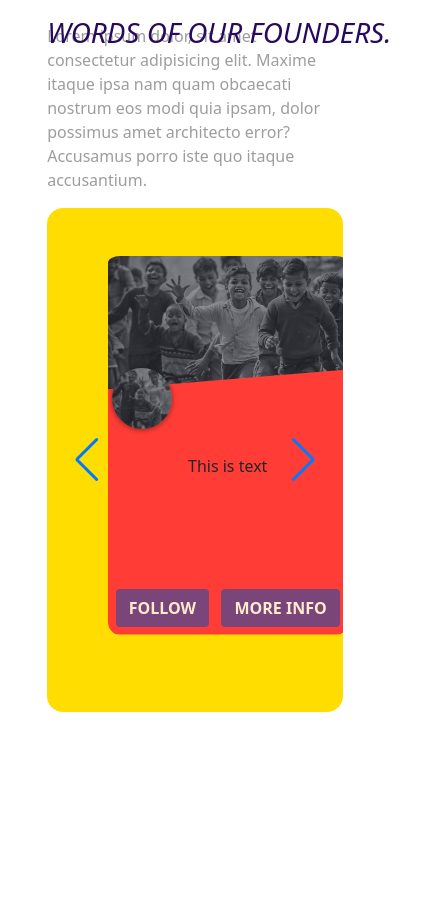
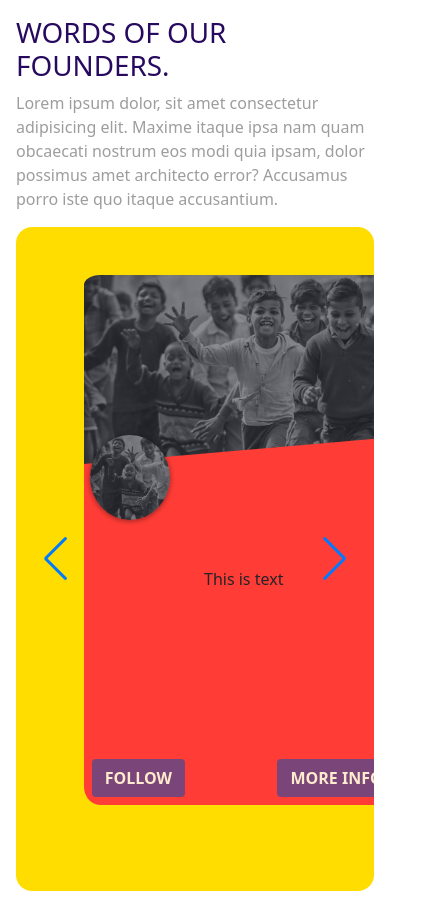
Before and after one commit to ParthJain247/Saksham-, a React (Create React App) app: page /Messages in a window 390 px wide. Shown: the whole page, 437 px wide, since content can reach past the window. Before the commit the page ends 844 px from the top, so only its background shows below. Built offline with nearby package versions, Linux system fonts and the light colour scheme.

Commit message:
messages component responsiveness

```diff
--- a/src/Components/Messages-components/mainMessages.css
+++ b/src/Components/Messages-components/mainMessages.css
@@ -1,12 +1,14 @@
 .Msg-page {
   overflow-x: hidden;
+  width: 100% !important;
 }
+
 .MsgBoxContainer {
   display: flex;
   flex-direction: column;
   margin: 0 auto;
   padding: 1em;
-  width: 84%;
+  width: 100%;
   overflow-x: hidden;
 }
 
--- a/src/Components/Messages-components/mainMessages.js
+++ b/src/Components/Messages-components/mainMessages.js
@@ -15,10 +15,9 @@ const MainMessages = () => {
   return (
     <div className="Msg-page">
       <div className="MsgBoxContainer">
-        <h1>
-          <i>WORDS OF OUR FOUNDERS.</i>
-        </h1>
-        <p>
+        <h1>WORDS OF OUR FOUNDERS.</h1>
+
+        <p className="msgIntoPara">
           Lorem ipsum dolor, sit amet consectetur adipisicing elit. Maxime
           itaque ipsa nam quam obcaecati nostrum eos modi quia ipsam, dolor
           possimus amet architecto error? Accusamus porro iste quo itaque
--- a/src/Components/Messages-components/messages.css
+++ b/src/Components/Messages-components/messages.css
@@ -1,6 +1,6 @@
 .item-messages {
   border-radius: 5%;
-  margin: 3em 0;
+  margin: 3em 3em !important;
   padding-right: 2.5%;
   width: 20pc;
   height: 35.5pc;
@@ -80,29 +80,33 @@
   cursor: pointer;
 }
 
-@media screen and (min-width: 280px) {
+@media screen and (min-width: 280px) and (max-width: 500px) {
   .item-messages {
-    margin-left: 3em !important;
+    margin-left: 3.5em !important;
+    width: 20pc !important;
+    height: 35.5pc !important;
   }
 }
 
-@media screen and (min-width: 300px) and (max-width: 360px) {
+@media screen and (min-width: 501px) and (max-width: 610px) {
   .item-messages {
-    margin: 3em -2em;
-    width: 15pc;
-    height: 25.5pc;
+    margin: 3em 6em !important;
+    width: 20pc !important;
+    height: 30pc !important;
   }
 
   .item-messages .item-pic {
+    width: 25% !important;
+
     top: 7rem;
   }
 }
 
-@media screen and (min-width: 360px) {
+@media screen and (min-width: 611px) {
   .item-messages {
-    margin: 3em -0.5em;
-    width: 15pc;
-    height: 25.5pc;
+    margin: 3em 3em !important;
+    width: 15pc !important;
+    height: 25.5pc !important;
   }
   .item-messages .item-pic {
     top: 7rem;
```
Also changed, not shown: 1 other file (tests, documents, lock files or other folders).
